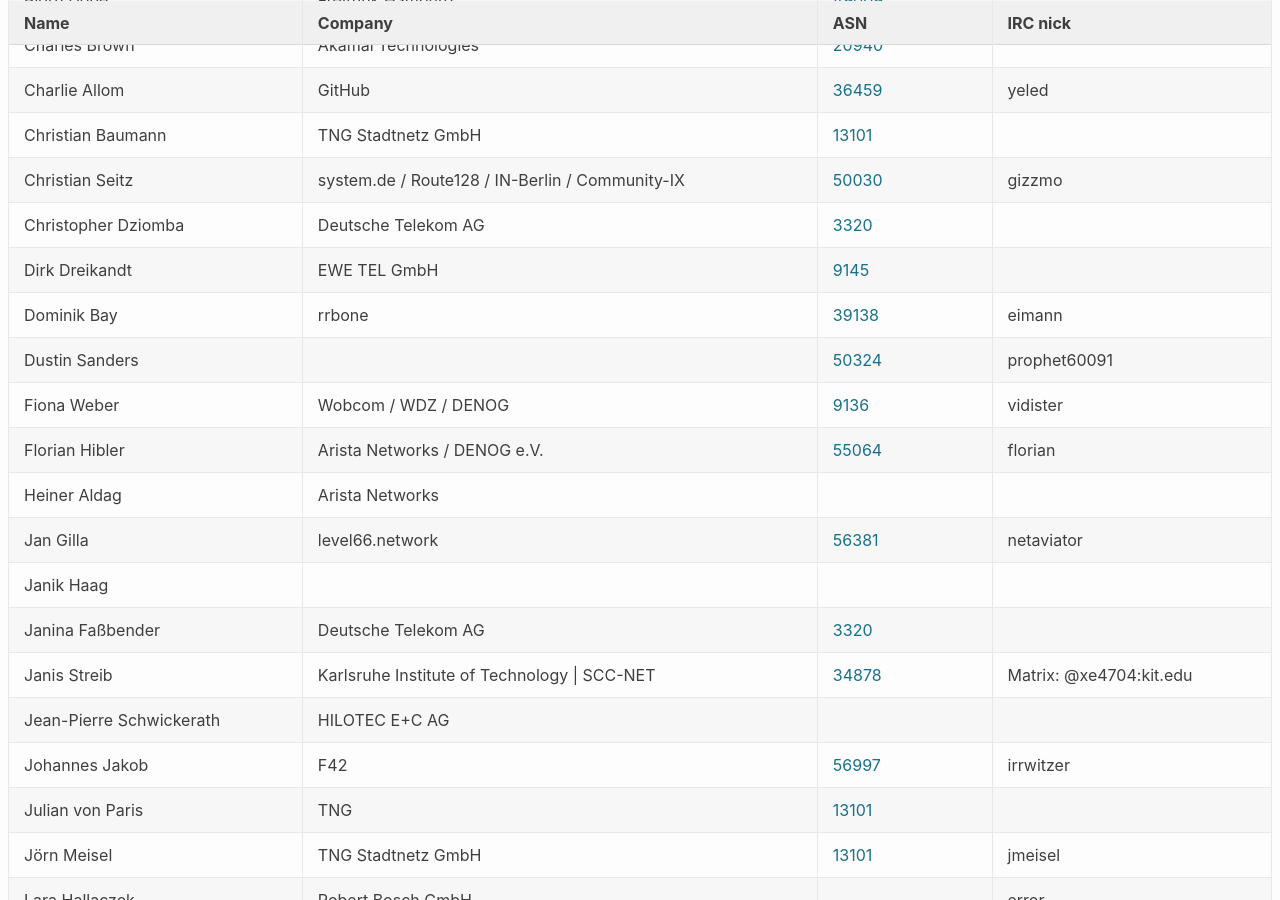
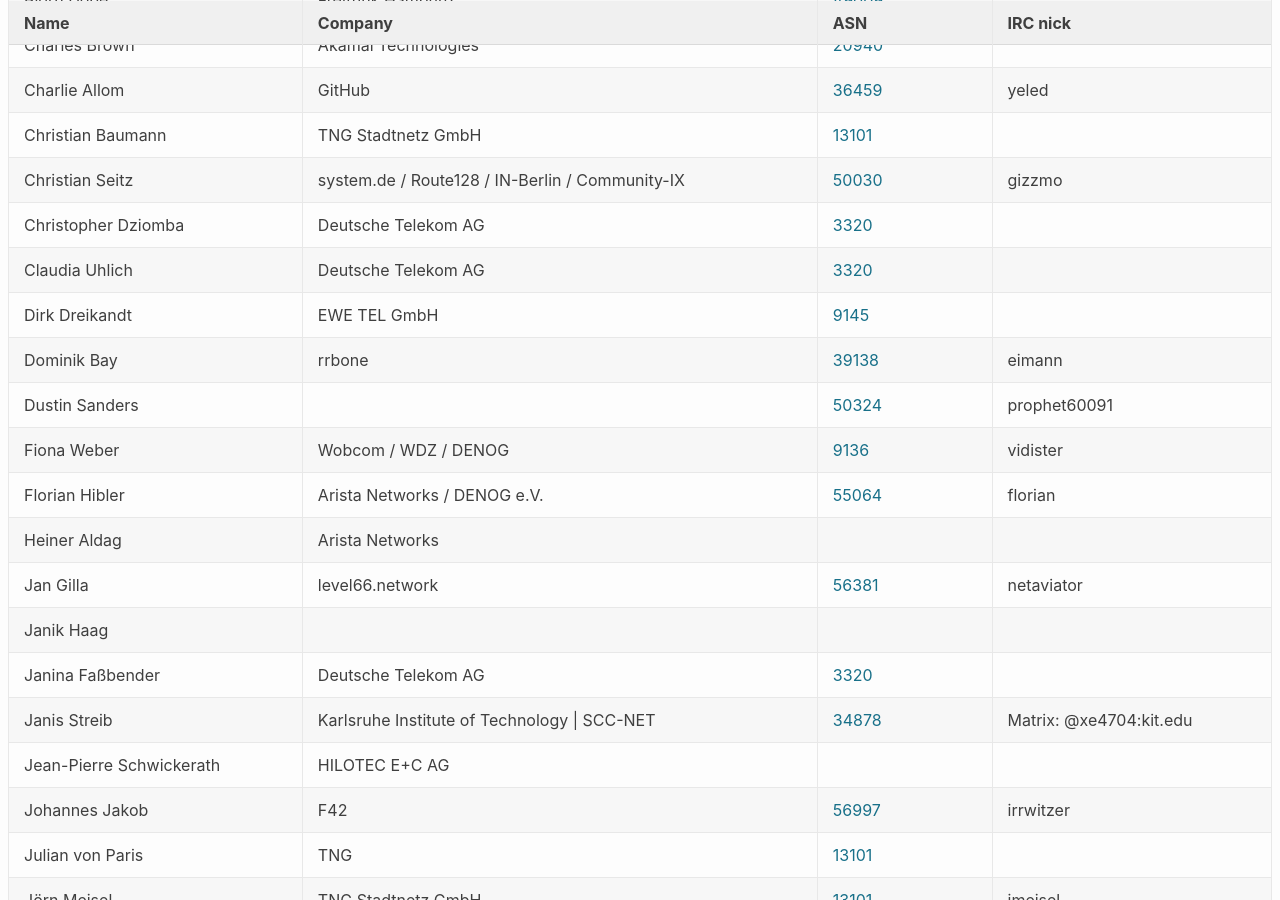
Before and after one commit to denog/pretix-attendeelist, a Jekyll site: the page built from denog15/index.md, in a window 1280 px wide and 900 px high, scrolled down 334 px. Built offline with Jekyll 4.4.1, drawn with Linux system fonts in a browser that asks for light colours.

Commit message:
Latest data: Wed Jul 26 08:29:00 UTC 2023

```diff
--- a/_data/attendees_denog15_onsite.json
+++ b/_data/attendees_denog15_onsite.json
@@ -49,6 +49,12 @@
   },
   {
     "name": "Christopher Dziomba",
+    "company": "Deutsche Telekom AG",
+    "irc": null,
+    "asn": "3320"
+  },
+  {
+    "name": "Claudia Uhlich",
     "company": "Deutsche Telekom AG",
     "irc": null,
     "asn": "3320"
```
